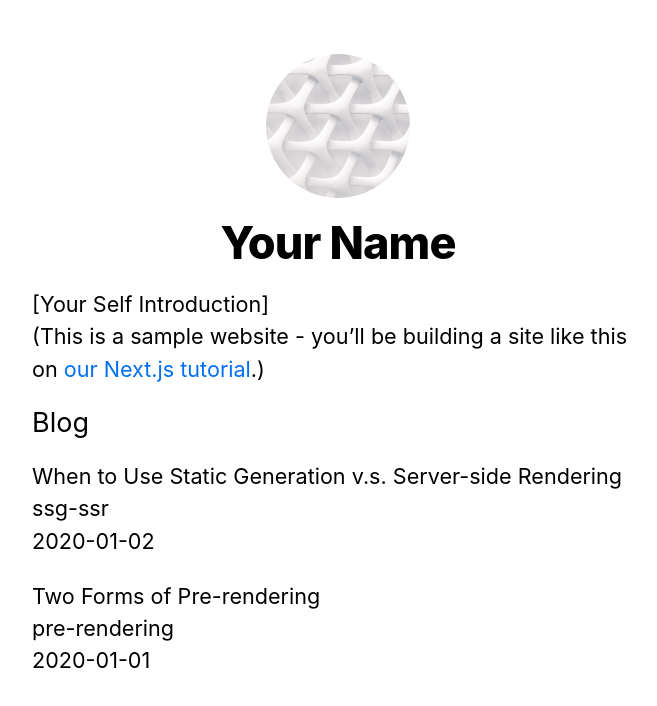
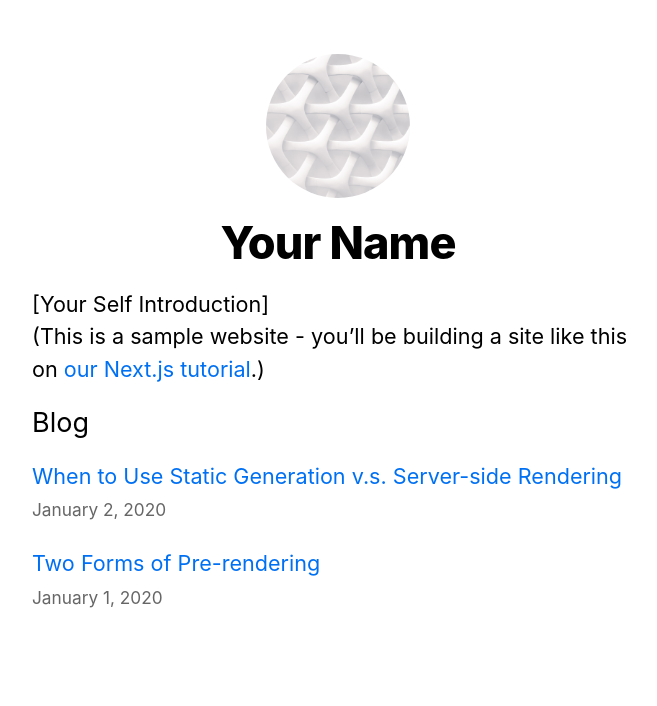
Before and after one commit to KIM-JUNHO/nextjs-blog, a Next.js app: page / in a window 1280 px wide. Shown: the top 706 px of the page, without its empty margins (302-959 px from the left). Built offline with nearby package versions, Linux system fonts and the light colour scheme.

Commit message:
add link, css

```diff
--- a/pages/index.js
+++ b/pages/index.js
@@ -2,6 +2,8 @@
 import Layout, { siteTitle } from '../components/layout';
 import utilStyles from '../styles/utils.module.css';
 import { getSortedPostsData } from '../lib/posts';
+import Link from 'next/link';
+import Date from '../components/date';
 
 export async function getStaticProps() {
   const allPostsData = getSortedPostsData();
@@ -25,19 +27,19 @@
           <a href="https://nextjs.org/learn">our Next.js tutorial</a>.)
         </p>
       </section>
-      {/* Keep the existing code here */}
 
-      {/* Add this <section> tag below the existing <section> tag */}
       <section className={`${utilStyles.headingMd} ${utilStyles.padding1px}`}>
         <h2 className={utilStyles.headingLg}>Blog</h2>
         <ul className={utilStyles.list}>
           {allPostsData.map(({ id, date, title }) => (
             <li className={utilStyles.listItem} key={id}>
-              {title}
+              <Link href={`/posts/${id}`}>
+                <a>{title}</a>
+              </Link>
               <br />
-              {id}
-              <br />
-              {date}
+              <small className={utilStyles.lightText}>
+                <Date dateString={date} />
+              </small>
             </li>
           ))}
         </ul>
--- a/pages/posts/[id].js
+++ b/pages/posts/[id].js
@@ -30,7 +30,6 @@
 }
 
 export async function getStaticProps({ params }) {
-  // Add the "await" keyword like this:
   const postData = await getPostData(params.id);
   return {
     props: {
```
